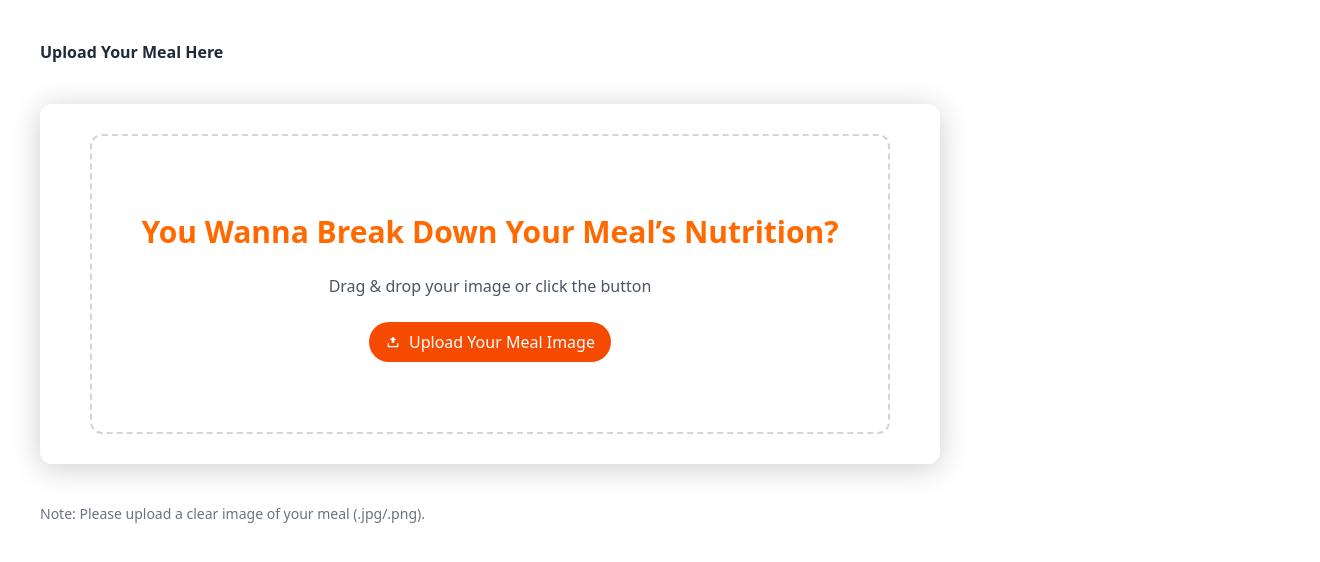
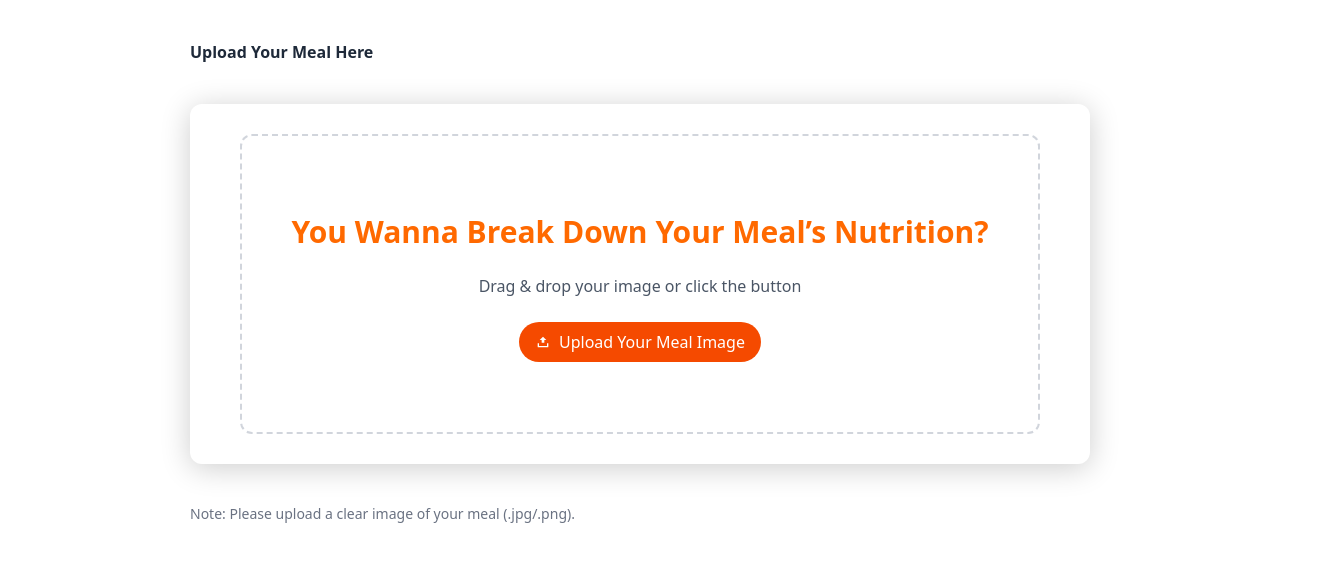
Before and after one commit to tony219y/ai-food-vision, a React (Vite) app in the folder frontend/: page / in a window 1280 px wide. Shown: the top 562 px of the page, 1320 px wide, since content can reach past the window. Built offline with nearby package versions, Linux system fonts and the light colour scheme.

Commit message:
Modifile position of uploadbox

```diff
--- a/frontend/src/pages/Landing.tsx
+++ b/frontend/src/pages/Landing.tsx
@@ -1,7 +1,7 @@
 import Uploadbox from "../components/uploadbox";
 const Landing = () => {
   return (
-    <div className="flex w-full h-screen mt-10 ml-10">
+    <div className="flex w-full h-screen mt-10  justify-center ">
       <Uploadbox />
     </div>
   );
```
